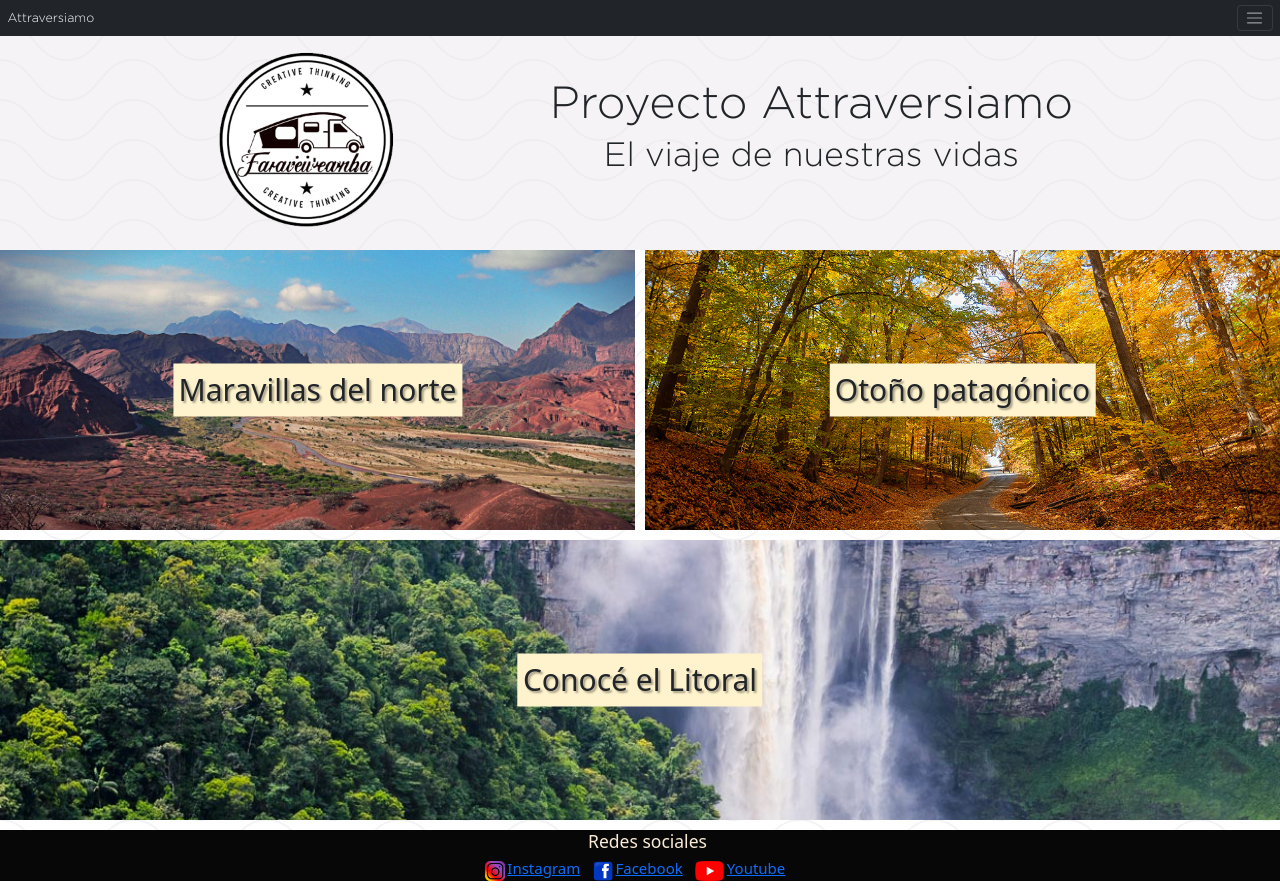
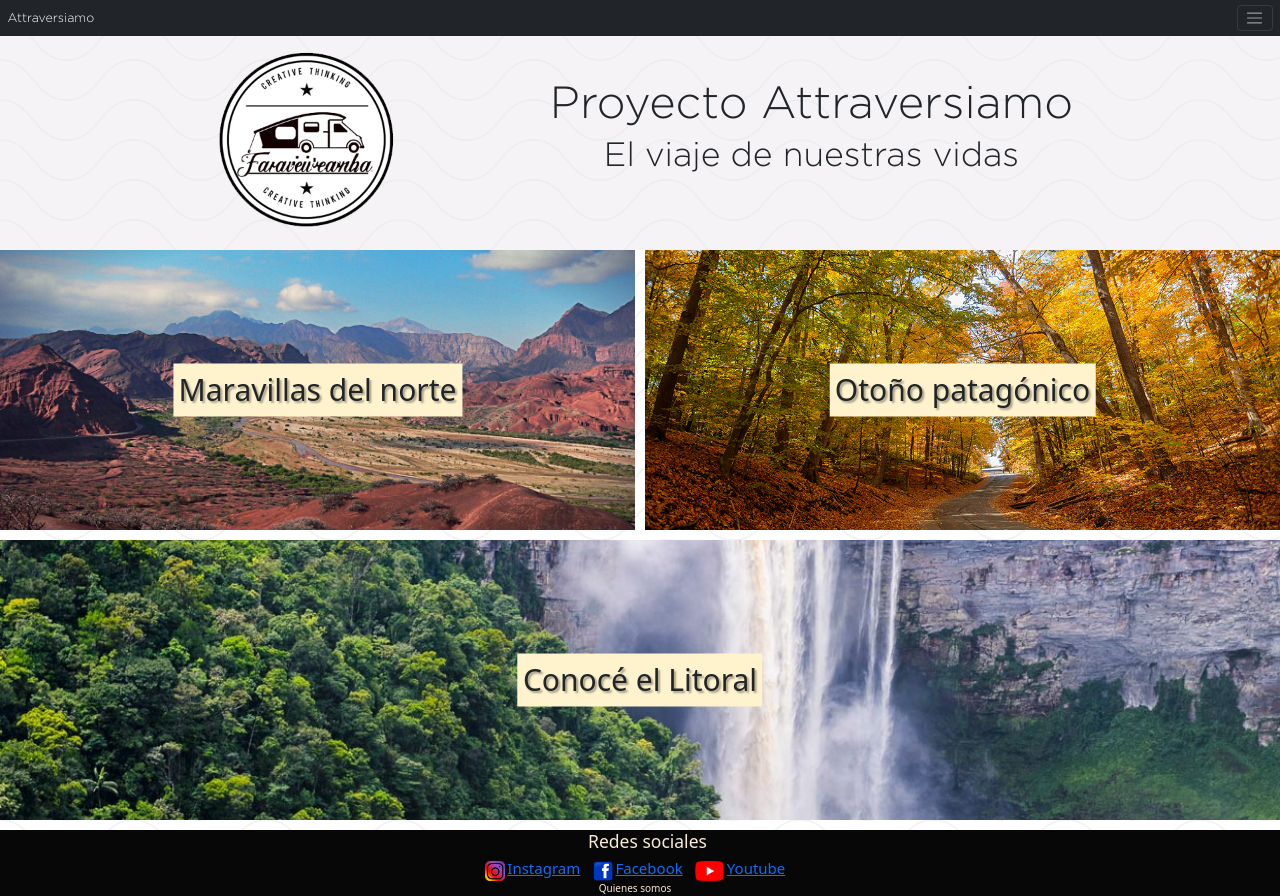
Before and after one commit to maravel319/Pre-entrega-2, a website: page index.html in a window 1280 px wide. Drawn offline with nearby package versions, Linux system fonts and the light colour scheme.

Commit message:
actualizacion carpeta paginas

```diff
--- a/index.html
+++ b/index.html
@@ -134,6 +134,8 @@
 
       <img src="multimedia/redes/youtube-logo-hd-8.png" alt="youtube">
       <a href="https://www.youtube.com/">Youtube</a>
+
+    <a class="nav-link" href="paginas/somos.html">Quienes somos</a>
     </div>
   </footer>
 
```
Also changed, not shown: paginas/Sumate.html (+1 -1 lines).
